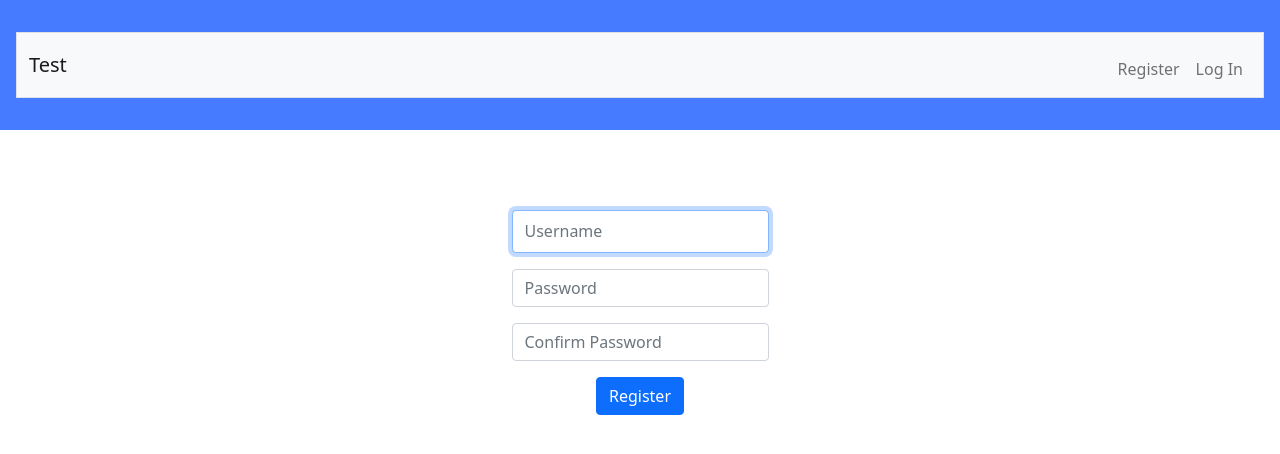
After one commit to shukurimu0121/team_project, a Flask app: page /register in a window 1280 px wide. The commit adds this page. Shown: the top 454 px of the page. Run offline with Flask 2, Linux system fonts and the light colour scheme; some libraries are stand-ins or nearby versions.

Commit message:
登録、ログイン、ログアウト機能の実装

```diff
--- a/team/app.py
+++ b/team/app.py
@@ -2,6 +2,9 @@ import os
 import datetime
 from cs50 import SQL
 from flask import Flask, flash, jsonify, redirect, render_template, request, session
+from werkzeug.security import check_password_hash, generate_password_hash
+
+from helpers import login_required
 
 # Configure application
 app = Flask(__name__, static_folder='./templates/images')
@@ -24,9 +27,100 @@ def after_request(response):
 
 
 @app.route("/", methods=["GET", "POST"])
+@login_required
 def index():
+    user_id = session["user_id"]
     return render_template("index.html")
 
+@app.route("/login", methods=["GET", "POST"])
+def login():
+    """Log user in"""
+
+    # Forget any user_id
+    session.clear()
+
+    # User reached route via POST (as by submitting a form via POST)
+    if request.method == "POST":
+
+        # Ensure username was submitted
+        if not request.form.get("username"):
+            return render_template("apology.html", msg="must provide username")
+
+        # Ensure password was submitted
+        elif not request.form.get("password"):
+            return render_template("apology.html", msg="must provide password")
+
+        # Query database for username
+        rows = db.execute("SELECT * FROM users WHERE username = ?", request.form.get("username"))
+
+        # Ensure username exists
+        if len(rows) != 1 or not check_password_hash(rows[0]["hash"], request.form.get("password")):
+            return render_template("apology.html", msg="invalid username and/or password")
+
+        # Remember which user has logged in
+        session["user_id"] = rows[0]["id"]
+
+        # Redirect user to home page
+        return redirect("/")
+
+    # User reached route via GET (as by clicking a link or via redirect)
+    else:
+        return render_template("login.html")
+
+
+@app.route("/logout")
+def logout():
+    """Log user out"""
+
+    # Forget any user_id
+    session.clear()
+
+    # Redirect user to login form
+    return redirect("/")
+
+@app.route("/register", methods=["GET", "POST"])
+def register():
+    """Register user"""
+    # User reached route via POST (as by submitting a form via POST)
+    if request.method == "POST":
+
+        # Ensure username was submitted
+        username = request.form.get("username")
+        password = request.form.get("password")
+        confirmation = request.form.get("confirmation")
+
+        if not username:
+            return render_template("apology.html", msg="must provide username")
+
+        # Ensure password was submitted
+        if not password:
+            return render_template("apology.html", msg="must provide password")
+
+        if not confirmation:
+            return render_template("apology.html", msg="must provide confirmation")
+
+        if password != confirmation:
+            return render_template("apology.html", msg="passwords do not match")
+
+        hash = generate_password_hash(password)
+
+        # Ensure username does not exist
+        rows = db.execute("SELECT * FROM users WHERE username = ?", username)
+        if len(rows) >= 1:
+            return render_template("apology.html", msg="username already exists")
+
+        # Query database for username
+        db.execute("INSERT INTO users (username, hash) VALUES(?, ?)", username, hash)
+
+        # Remember which user has logged in
+        rows = db.execute("SELECT * FROM users WHERE username = ?", username)
+        session["user_id"] = rows[0]["id"]
+
+        return render_template("index.html")
+
+    # User reached route via GET (as by clicking a link or via redirect)
+    else:
+        return render_template("register.html")
 
 @app.route("/result")
 def result():
--- a/team/templates/layout.html
+++ b/team/templates/layout.html
@@ -34,12 +34,22 @@
                         <button aria-controls="navbar" aria-expanded="false" aria-label="Toggle navigation" class="navbar-toggler" data-bs-target="#navbar" data-bs-toggle="collapse" type="button">
                             <span class="navbar-toggler-icon"></span>
                         </button>
-                        <div id="header_nav">
-                            <ul class="navbar-nav me-auto mt-2 justify-content-center">
-                                <li class="nav-item"><a class="nav-link" href="/index" title="鍛えたい筋肉別表示">筋肉別</a></li>
-                                <li class="nav-item"><a class="nav-link" href="/keyword" title="キーワード・鍛えたい目的別表示">キーワード・目的別</a></li>
-                                <li class="nav-item"><a class="nav-link" href="/favorite" title="お気に入り一覧">お気に入り</a></li>
-                            </ul>
+                        <div class="collapse navbar-collapse" id="navbar">
+                            {% if session["user_id"] %}
+                                <ul class="navbar-nav me-auto mt-2 justify-content-center">
+                                    <li class="nav-item"><a class="nav-link" href="/index" title="鍛えたい筋肉別表示">筋肉別</a></li>
+                                    <li class="nav-item"><a class="nav-link" href="/keyword" title="キーワード・鍛えたい目的別表示">キーワード・目的別</a></li>
+                                    <li class="nav-item"><a class="nav-link" href="/favorite" title="お気に入り一覧">お気に入り</a></li>
+                                </ul>
+                                <ul class="navbar-nav ms-auto mt-2">
+                                    <li class="nav-item"><a class="nav-link" href="/logout">Log Out</a></li>
+                                </ul>
+                            {% else %}
+                                <ul class="navbar-nav ms-auto mt-2">
+                                    <li class="nav-item"><a class="nav-link" href="/register">Register</a></li>
+                                    <li class="nav-item"><a class="nav-link" href="/login">Log In</a></li>
+                                </ul>
+                            {% endif %}
                         </div>
                     </div>
                 </nav>
--- /dev/null
+++ b/team/templates/register.html
@@ -0,0 +1,20 @@
+{% extends "layout.html" %}
+
+{% block title %}
+    Register
+{% endblock %}
+
+{% block main %}
+    <form action="/register" method="post">
+        <div class="mb-3">
+            <input autocomplete="off" autofocus class="form-control mx-auto w-auto" id="username" name="username" placeholder="Username" type="text">
+        </div>
+        <div class="mb-3">
+            <input class="form-control mx-auto w-auto" id="password" name="password" placeholder="Password" type="password">
+        </div>
+        <div class="mb-3">
+            <input class="form-control mx-auto w-auto" id="password" name="confirmation" placeholder="Confirm Password" type="password">
+        </div>
+        <button class="btn btn-primary" type="submit">Register</button>
+    </form>
+{% endblock %}
```
Also changed, not shown: team/helpers.py (added, +19 -0 lines), team/templates/login.html (added, +17 -0 lines), team/team.db.
